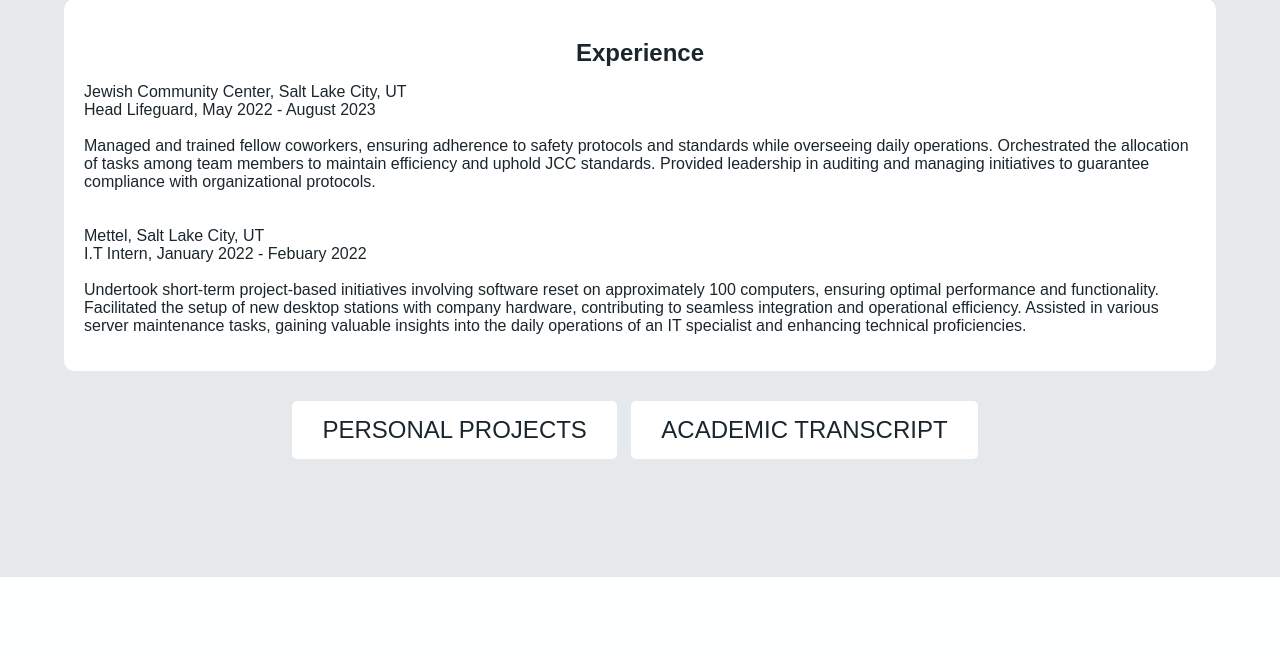
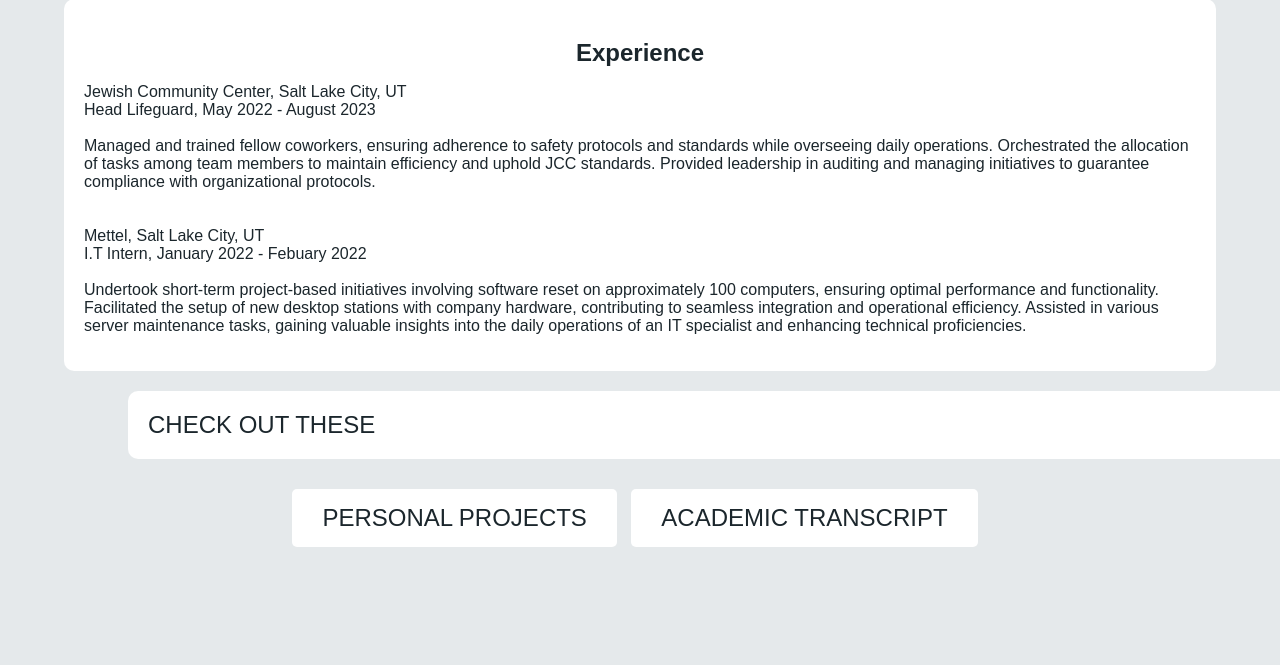
Before and after one commit to AndyP251/Portfolio, a Django app: page /information/ in a window 1280 px wide. Shown: the part 1425-2090 px from the top of the page. Before the commit the page ends 2002 px from the top, so only its background shows below. Run offline with Django 5.2, Linux system fonts and the light colour scheme.

Commit message:
additionRightStemContainer

```diff
--- a/information/templates/generalInformation.html
+++ b/information/templates/generalInformation.html
@@ -364,6 +364,13 @@ Throughout these courses, I've gained practical experience in various programmin
     </div>
 
     <div>
+        <div class="name-container">
+            <div class="welcome-text">
+                CHECK OUT THESE
+            </div>
+        </div>
+
+
         <center>
         <a href="{% url 'projectsHL' %}"><button class="large-button"><span class="welcome-text">PERSONAL PROJECTS</span></button></a>
         <a href="{% static 'uvaSpring24Transcript.pdf' %}" class="large-button"><span class="welcome-text">ACADEMIC TRANSCRIPT</span></a>
```
